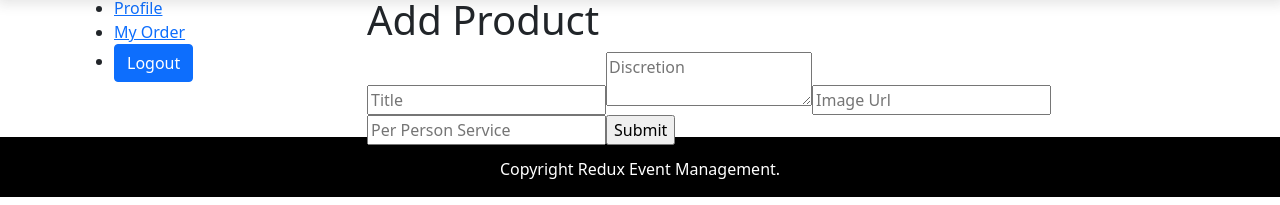
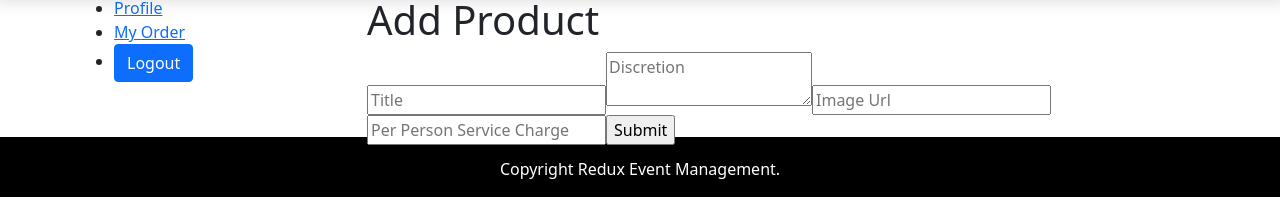
Before and after one commit to akhlakuzzalal/redux-event, a React (Create React App) app: page /dashboard/addservice in a window 1280 px wide. Shown: the part 87-292 px from the top of the page. Built offline with nearby package versions, Linux system fonts and the light colour scheme; no server answers; sample sign-in values are in the browser's storage.

Commit message:
[ADD] copy with dashboard all

```diff
--- a/src/Components/Pages/Dashboard/Admin/AddService/AddService.js
+++ b/src/Components/Pages/Dashboard/Admin/AddService/AddService.js
@@ -23,7 +23,7 @@ reset()}
           {...register("url", { required: false })}
         />
         <input
-          placeholder="Per Person Service"
+          placeholder="Per Person Service Charge"
           type="number"
           {...register("person", { required: true })}
         />
```
